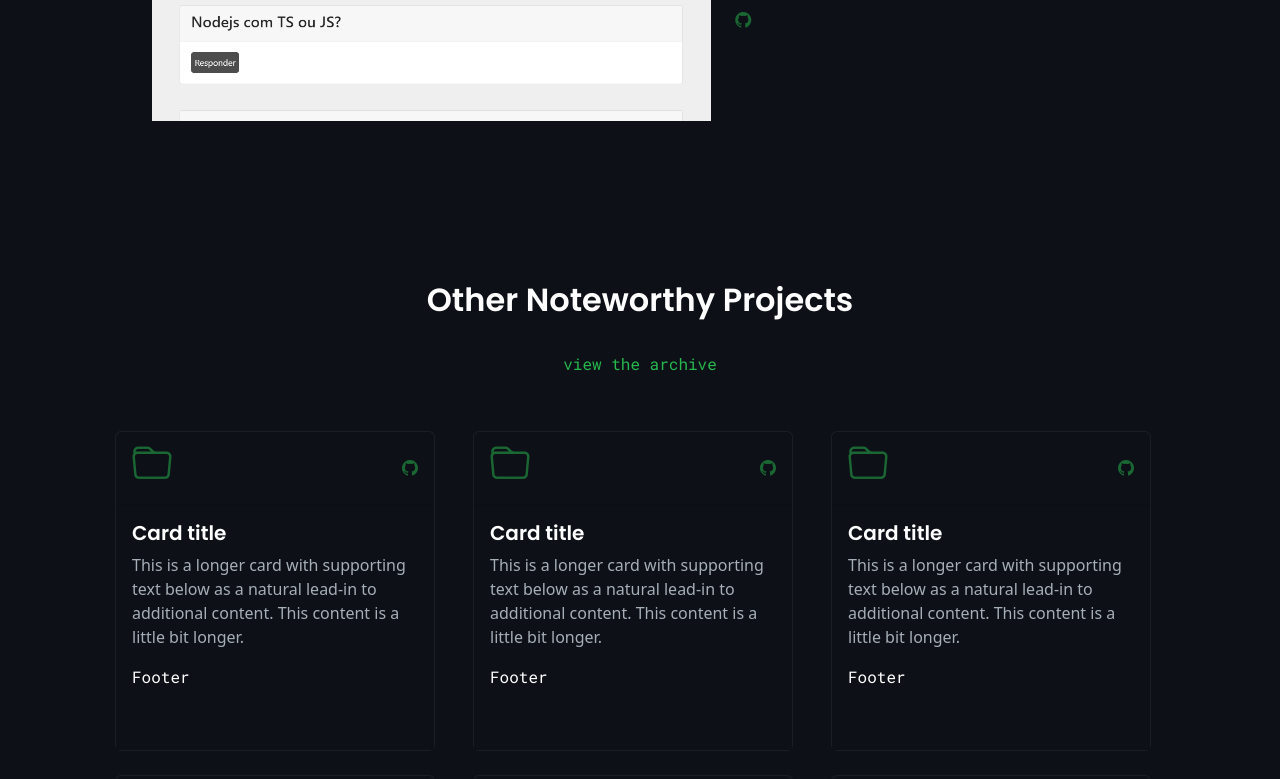
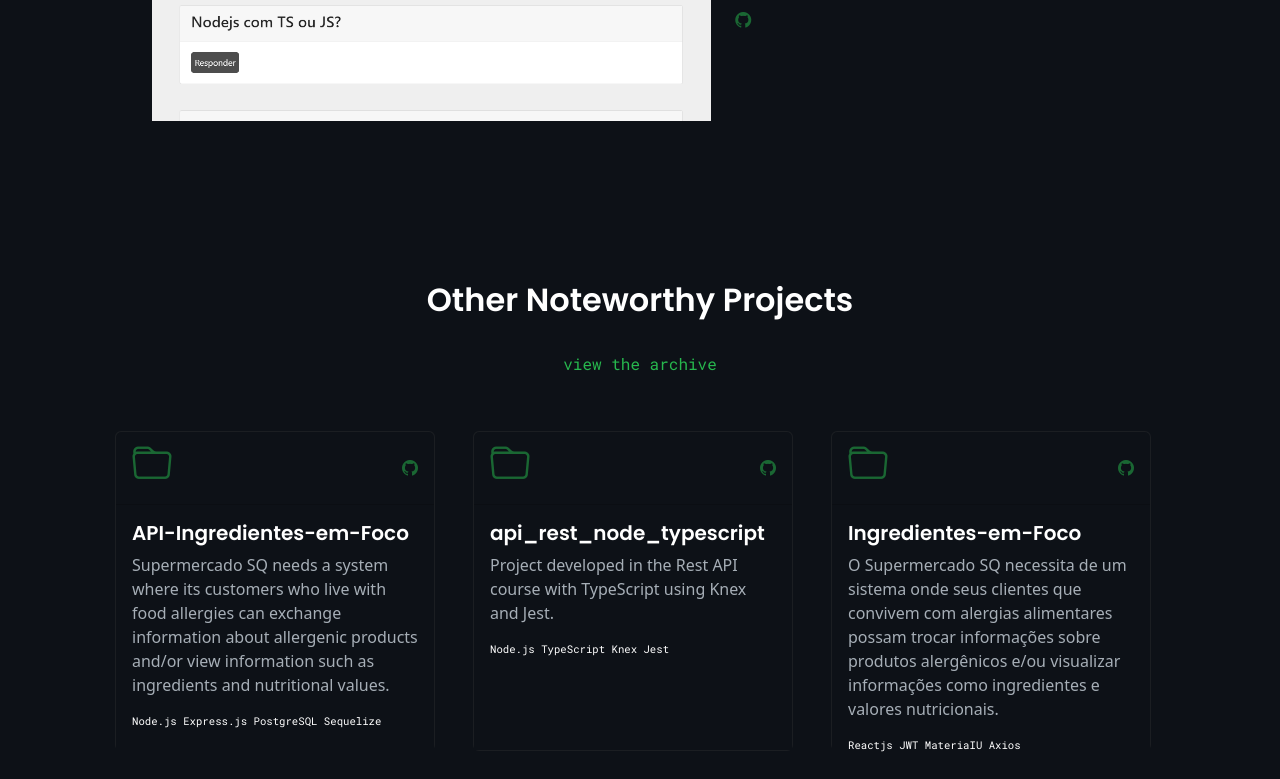
Before and after one commit to RubensLFerreira/portfolio, a React (Vite) app: page / in a window 1280 px wide. Shown: the part 3459-4238 px from the top of the page. Built offline with nearby package versions, Linux system fonts and the light colour scheme.

Commit message:
Update portfolio

```diff
--- a/src/pages/Experience/Experience.css
+++ b/src/pages/Experience/Experience.css
@@ -22,6 +22,7 @@
   border-left: 1px solid #ffffff4d;
   transition: .2s;
   margin: 0;
+  padding: 2px;
 }
 
 .btn-flex:hover    {
--- a/src/pages/Experience/index.jsx
+++ b/src/pages/Experience/index.jsx
@@ -20,7 +20,7 @@ const Work = () => {
             Bootcamp Atlântico
           </button>
           <button className="btn-flex" onClick={() => buttonClick('button2')}>
-            Projects
+            Computer tutor
           </button>
         </div>
 
@@ -46,7 +46,7 @@ const Work = () => {
           )}
           {buttonAtive === 'button2' && (
             <div>
-              <h2>Own and academic projects</h2>
+              <h2>Tutor at Leader Vocational Training</h2>
               <p className='p-experience'>
                 Worked with a team of three designers to build a marketing
                 website and e-commerce platform for blistabloc, an ambitious
--- a/src/pages/OtherWork/OtherWork.css
+++ b/src/pages/OtherWork/OtherWork.css
@@ -51,4 +51,5 @@
 
 .p-footer {
   font-family: 'Roboto Mono', monospace;
+  font-size: 8pt;
 }
--- a/src/pages/OtherWork/index.jsx
+++ b/src/pages/OtherWork/index.jsx
@@ -11,6 +11,102 @@ const OtherWork = () => {
       <div className="section-other">
         <div class="row row-cols-1 row-cols-md-3 g-4">
           <div class="col">
+            <div class="card text-bg-dark">
+              <div className="card-header">
+                <div class="d-flex justify-content-between">
+                  <div class="d-flex align-items-center">
+                    <h1>
+                      <i class="bi bi-folder"></i>
+                    </h1>
+                  </div>
+                  <div class="d-flex align-items-center">
+                    <a
+                      href="https://github.com/RubensLFerreira/API-Ingredientes-em-Foco"
+                      target="_blank"
+                    >
+                      <i class="bi bi-github"></i>
+                    </a>
+                  </div>
+                </div>
+              </div>
+              <div class="card-body">
+                <h5 class="card-title">API-Ingredientes-em-Foco</h5>
+                <p class="card-text">
+                  Supermercado SQ needs a system where its customers who live
+                  with food allergies can exchange information about allergenic
+                  products and/or view information such as ingredients and
+                  nutritional values.
+                </p>
+                <p className="p-footer">
+                  Node.js Express.js PostgreSQL Sequelize
+                </p>
+              </div>
+            </div>
+          </div>
+
+          <div class="col">
+            <div class="card text-bg-dark">
+              <div className="card-header">
+                <div class="d-flex justify-content-between">
+                  <div class="d-flex align-items-center">
+                    <h1>
+                      <i class="bi bi-folder"></i>
+                    </h1>
+                  </div>
+                  <div class="d-flex align-items-center">
+                    <a
+                      href="https://github.com/RubensLFerreira/api_rest_node_typescript"
+                      target="_blank"
+                    >
+                      <i class="bi bi-github"></i>
+                    </a>
+                  </div>
+                </div>
+              </div>
+              <div class="card-body">
+                <h5 class="card-title">api_rest_node_typescript</h5>
+                <p class="card-text">
+                  Project developed in the Rest API course with TypeScript using
+                  Knex and Jest.
+                </p>
+                <p className="p-footer">Node.js TypeScript Knex Jest</p>
+              </div>
+            </div>
+          </div>
+
+          <div class="col">
+            <div class="card text-bg-dark">
+              <div className="card-header">
+                <div class="d-flex justify-content-between">
+                  <div class="d-flex align-items-center">
+                    <h1>
+                      <i class="bi bi-folder"></i>
+                    </h1>
+                  </div>
+                  <div class="d-flex align-items-center">
+                    <a
+                      href="https://github.com/RubensLFerreira/Ingredientes-em-Foco"
+                      target="_blank"
+                    >
+                      <i class="bi bi-github"></i>
+                    </a>
+                  </div>
+                </div>
+              </div>
+              <div class="card-body">
+                <h5 class="card-title">Ingredientes-em-Foco</h5>
+                <p class="card-text">
+                  O Supermercado SQ necessita de um sistema onde seus clientes
+                  que convivem com alergias alimentares possam trocar
+                  informações sobre produtos alergênicos e/ou visualizar
+                  informações como ingredientes e valores nutricionais.
+                </p>
+                <p className="p-footer">Reactjs JWT MateriaIU Axios</p>
+              </div>
+            </div>
+          </div>
+
+          {/* <div class="col">
             <div class="card text-bg-dark">
               <div className="card-header">
                 <div class="d-flex justify-content-between">
@@ -86,85 +182,7 @@ const OtherWork = () => {
                 <p className="p-footer">Footer</p>
               </div>
             </div>
-          </div>
-
-          <div class="col">
-            <div class="card text-bg-dark">
-              <div className="card-header">
-                <div class="d-flex justify-content-between">
-                  <div class="d-flex align-items-center">
-                    <h1>
-                      <i class="bi bi-folder"></i>
-                    </h1>
-                  </div>
-                  <div class="d-flex align-items-center">
-                    <i class="bi bi-github"></i>
-                  </div>
-                </div>
-              </div>
-              <div class="card-body">
-                <h5 class="card-title">Card title</h5>
-                <p class="card-text">
-                  This is a longer card with supporting text below as a natural
-                  lead-in to additional content. This content is a little bit
-                  longer.
-                </p>
-                <p className="p-footer">Footer</p>
-              </div>
-            </div>
-          </div>
-
-          <div class="col">
-            <div class="card text-bg-dark">
-              <div className="card-header">
-                <div class="d-flex justify-content-between">
-                  <div class="d-flex align-items-center">
-                    <h1>
-                      <i class="bi bi-folder"></i>
-                    </h1>
-                  </div>
-                  <div class="d-flex align-items-center">
-                    <i class="bi bi-github"></i>
-                  </div>
-                </div>
-              </div>
-              <div class="card-body">
-                <h5 class="card-title">Card title</h5>
-                <p class="card-text">
-                  This is a longer card with supporting text below as a natural
-                  lead-in to additional content. This content is a little bit
-                  longer.
-                </p>
-                <p className="p-footer">Footer</p>
-              </div>
-            </div>
-          </div>
-
-          <div class="col">
-            <div class="card text-bg-dark">
-              <div className="card-header">
-                <div class="d-flex justify-content-between">
-                  <div class="d-flex align-items-center">
-                    <h1>
-                      <i class="bi bi-folder"></i>
-                    </h1>
-                  </div>
-                  <div class="d-flex align-items-center">
-                    <i class="bi bi-github"></i>
-                  </div>
-                </div>
-              </div>
-              <div class="card-body">
-                <h5 class="card-title">Card title</h5>
-                <p class="card-text">
-                  This is a longer card with supporting text below as a natural
-                  lead-in to additional content. This content is a little bit
-                  longer.
-                </p>
-                <p className="p-footer">Footer</p>
-              </div>
-            </div>
-          </div>
+          </div> */}
         </div>
       </div>
     </div>
--- a/src/pages/Work/Work.css
+++ b/src/pages/Work/Work.css
@@ -24,6 +24,14 @@
   border-radius: 5px;
   padding: 1rem;
   left: 1rem;
+
+  /* backdrop-filter: blur(15px);
+  background: rgba(250, 250, 250, 0.35);
+  box-shadow: 0 0 10px 1px #2b303552;
+  -webkit-backdrop-filter: blur(15px);
+  border-radius: 5px;
+  padding: 1rem;
+  left: 1rem;  */
 }
 
 .div-row ul {
@@ -42,5 +50,7 @@
 }
 
 .col-7:hover img {
+  box-shadow: 0 0 10px 1px #2b303552;
   filter: none;
+  cursor: pointer;
 }
```
Also changed, not shown: 1 other file (tests, documents, lock files or other folders).
